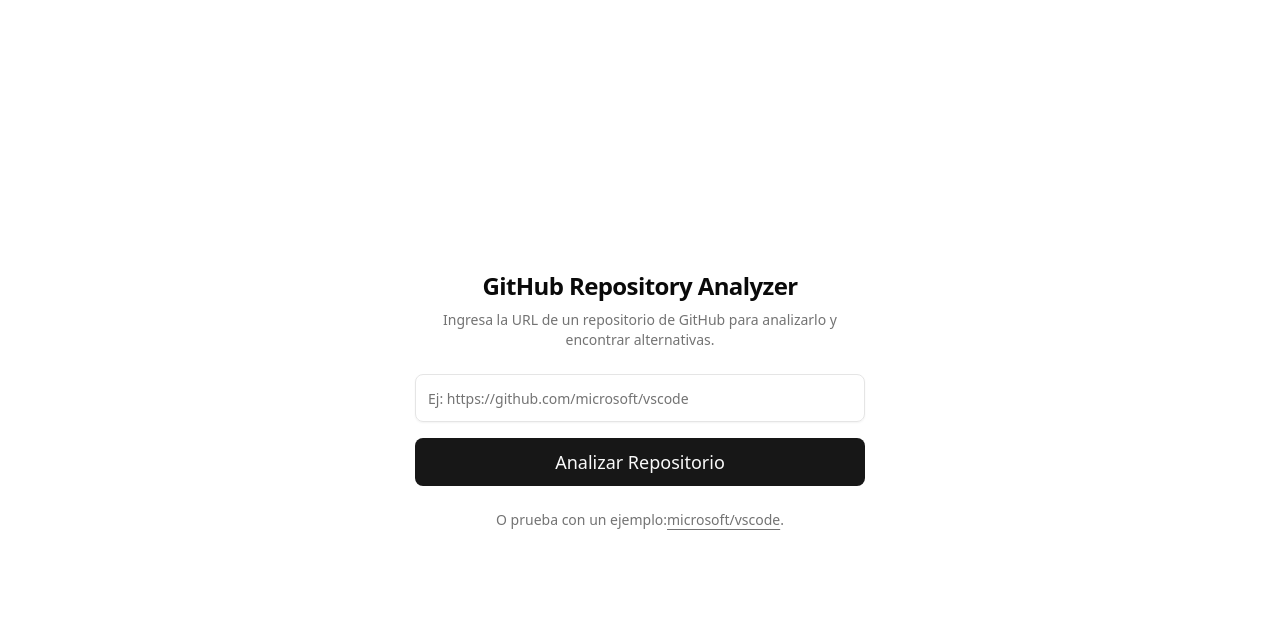
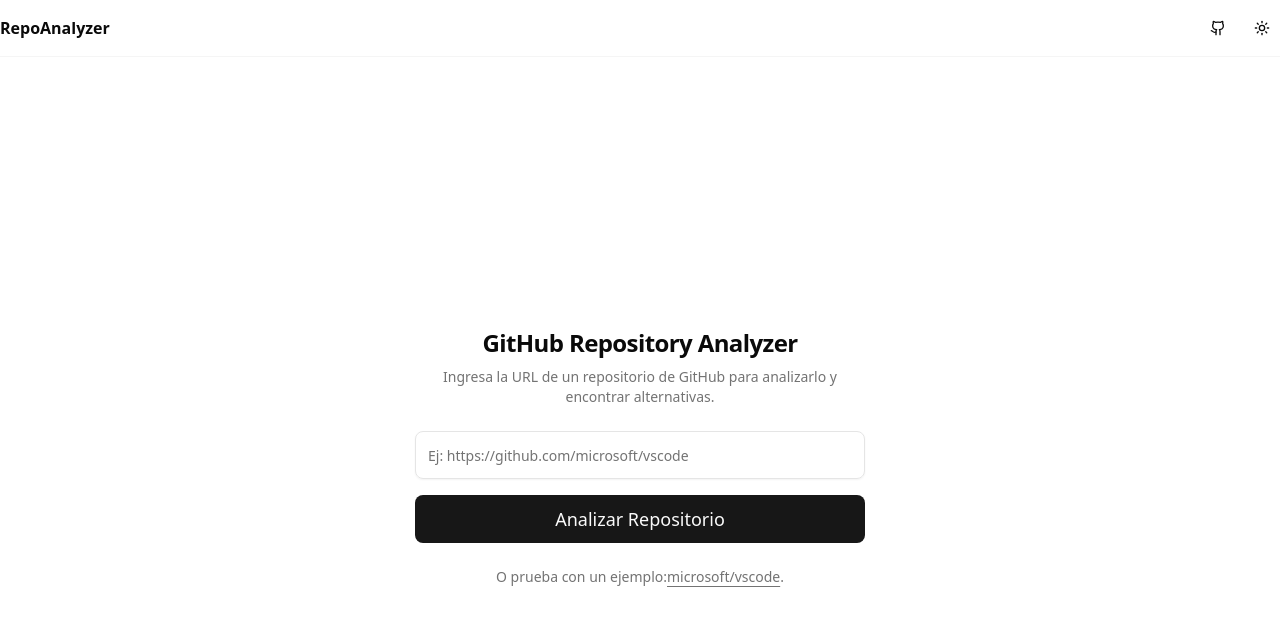
Before and after one commit to yersonargotev/repo, a Next.js app: page / in a window 1280 px wide. Shown: the top 626 px of the page. Built offline with nearby package versions, Linux system fonts and the light colour scheme.

Commit message:
feat: wrap children in Providers component in RootLayout

```diff
--- a/src/app/layout.tsx
+++ b/src/app/layout.tsx
@@ -1,6 +1,7 @@
 import type { Metadata } from "next";
 import { Geist, Geist_Mono } from "next/font/google";
 import "./globals.css";
+import { Providers } from "./providers";
 
 const geistSans = Geist({
   variable: "--font-geist-sans",
@@ -27,7 +28,9 @@
       <body
         className={`${geistSans.variable} ${geistMono.variable} antialiased`}
       >
-        {children}
+        <Providers>
+          {children}
+        </Providers>
       </body>
     </html>
   );
```
